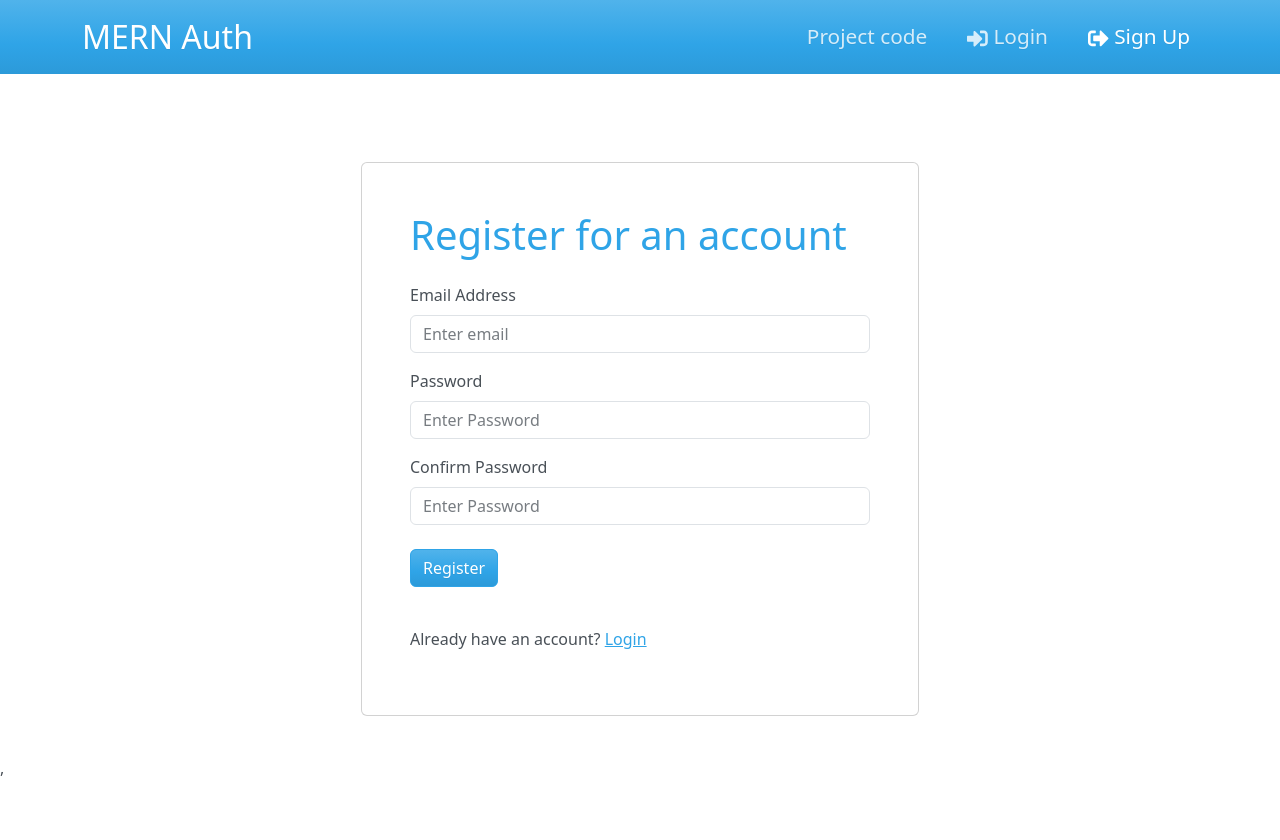
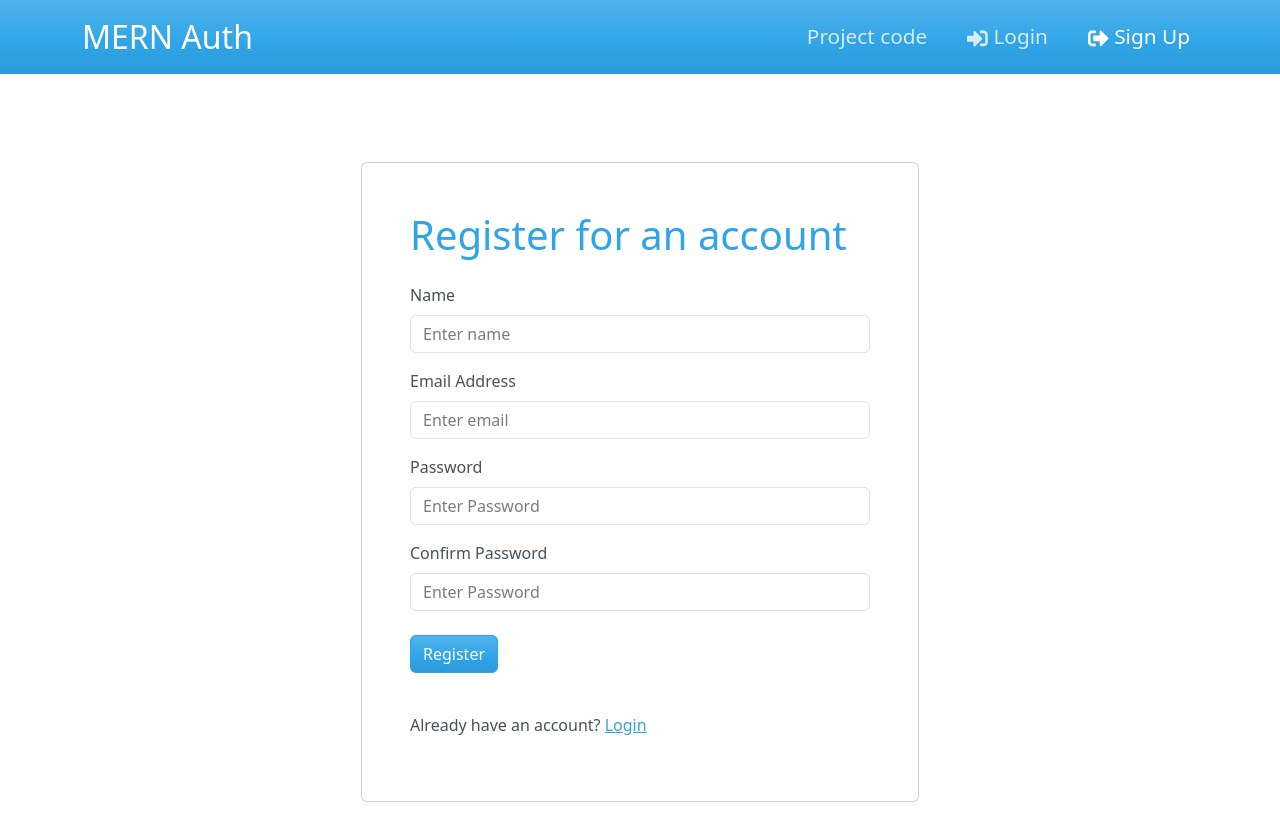
Before and after one commit to Simon-Bertram/MERN-Authentication, a React (Vite) app in the folder frontend/: page /register in a window 1280 px wide. Shown: the top 840 px of the page. Before the commit the page ends 800 px from the top, so only its background shows below. Built offline with nearby package versions, Linux system fonts and the light colour scheme.

Commit message:
Add useRegisterMutation functionality in the RegisterScreen

```diff
--- a/frontend/src/screens/RegisterScreen.jsx
+++ b/frontend/src/screens/RegisterScreen.jsx
@@ -1,10 +1,16 @@
 import { useState, useEffect } from 'react';
 import FormContainer from '../components/FormContainer';
 import { Link } from 'react-router-dom';
+import { useDispatch, useSelector } from 'react-redux';
+import { useNavigate } from 'react-router-dom';
+import { useRegisterMutation } from '../slices/usersApiSlice';
+import { setCredentials } from '../slices/authSlice';
 import Form from 'react-bootstrap/Form';
 import Row from 'react-bootstrap/Row';
 import Col from 'react-bootstrap/Col';
 import Button from 'react-bootstrap/Button';
+import { toast } from 'react-toastify';
+import Loader from '../components/Loader';
 
 const RegisterScreen = () => {
   const [name, setName] = useState('');
@@ -12,15 +18,48 @@ const RegisterScreen = () => {
   const [password, setPassword] = useState('');
   const [confirmPassword, setConfirmPassword] = useState('');
 
+  const navigate = useNavigate();
+  const dispatch = useDispatch();
+
+  const { userInfo } = useSelector((state) => state.auth);
+
+  const [register, { isLoading, error }] = useRegisterMutation();
+
+  useEffect(() => {
+    if (userInfo) {
+      navigate('/');
+    }
+  }, [navigate, userInfo]);
+
   const submitHandler = async (e) => {
     e.preventDefault();
-    console.log('submit');
+    if (password !== confirmPassword) {
+      toast.error('Passwords do not match');
+      return;
+    } else {
+      try {
+        const res = await register({ name, email, password }).unwrap();
+        dispatch(setCredentials({ ...res }));
+        navigate('/');
+      } catch (error) {
+        toast.error(error?.data?.message || error.error.message);
+      }
+    }
   }
 
   return (
     <FormContainer>
       <h1>Register for an account</h1>
       <Form onSubmit={submitHandler}>
+        <Form.Group className='my-3' controlId='name'>
+          <Form.Label>Name</Form.Label>
+          <Form.Control
+            type='text'
+            placeholder='Enter name'
+            value={name}
+            onChange={(e) => setName(e.target.value)}>
+          </Form.Control>
+        </Form.Group>
         <Form.Group className='my-3' controlId='email'>
           <Form.Label>Email Address</Form.Label>
           <Form.Control
@@ -47,6 +86,9 @@ const RegisterScreen = () => {
             value={confirmPassword}
             onChange={(e) => setConfirmPassword(e.target.value)}>
           </Form.Control>
+
+          { isLoading && <Loader /> }
+
           <Button type='submit' variant='primary' className='my-4'>
             Register
           </Button>
```
